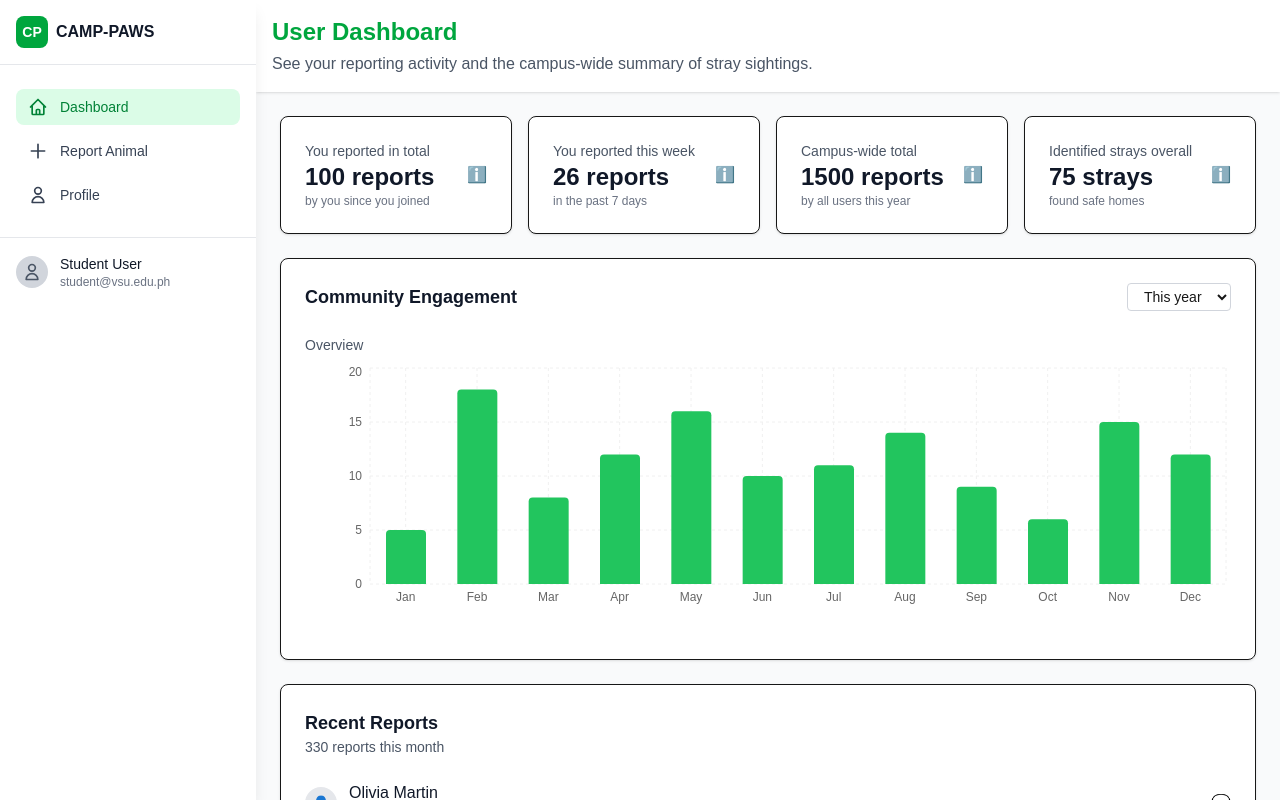
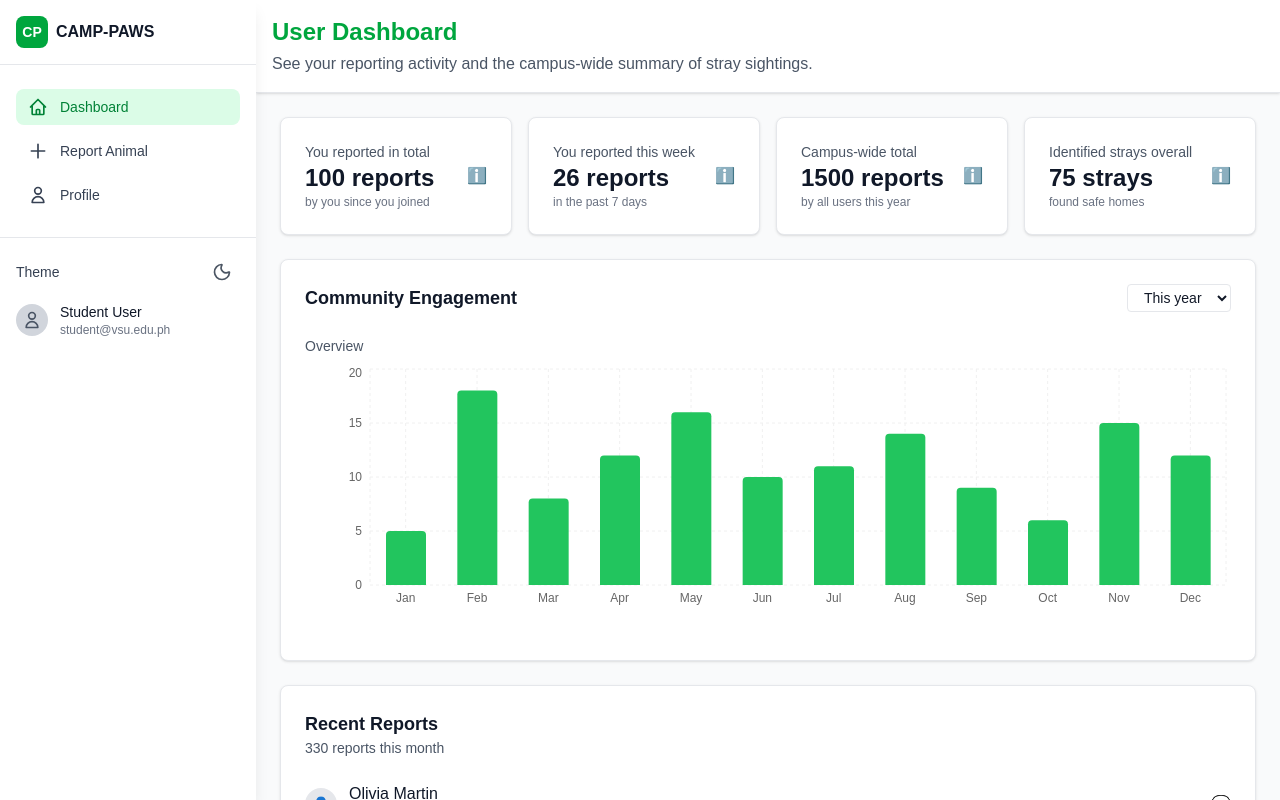
Before and after one commit to CSci-153-Web-Systems-and-Technologies/batch-2025-camp-paws-web, a Next.js app: page /user-dashboard in a window 1280 px wide. Built offline with nearby package versions, Linux system fonts and the light colour scheme.

Commit message:
feat: initial dark mode support integration

```diff
--- a/src/app/(dashboard)/components/HamburgerMenu.tsx
+++ b/src/app/(dashboard)/components/HamburgerMenu.tsx
@@ -9,7 +9,7 @@ export default function HamburgerMenu({ isOpen, onClick }: HamburgerMenuProps) {
   return (
     <button
       onClick={onClick}
-      className="lg:hidden relative p-2 rounded-md text-gray-600 hover:text-gray-900 hover:bg-gray-100 focus:outline-none focus:ring-2 focus:ring-green-500 transition-colors"
+      className="lg:hidden relative p-2 rounded-md text-gray-600 dark:text-gray-400 hover:text-gray-900 dark:hover:text-gray-100 hover:bg-gray-100 dark:hover:bg-gray-800 focus:outline-none focus:ring-2 focus:ring-green-500 transition-colors"
       aria-label="Toggle navigation menu"
     >
       <div className="w-6 h-6 flex flex-col justify-center items-center">
--- a/src/app/(dashboard)/components/Sidebar.tsx
+++ b/src/app/(dashboard)/components/Sidebar.tsx
@@ -2,6 +2,7 @@
 
 import Link from 'next/link';
 import { usePathname } from 'next/navigation';
+import { ThemeToggle } from '@/src/components/ThemeSwitcher';
 
 interface SidebarProps {
   isOpen: boolean;
@@ -105,23 +106,23 @@ export default function Sidebar({ isOpen, onClose, userRole = 'user' }: SidebarP
       {/* Sidebar */}
       <aside
         className={`
-          fixed lg:static inset-y-0 left-0 z-50 w-64 bg-white shadow-lg transform transition-transform duration-300 ease-in-out
+          fixed lg:static inset-y-0 left-0 z-50 w-64 bg-white dark:bg-gray-900 shadow-lg transform transition-transform duration-300 ease-in-out
           ${isOpen ? 'translate-x-0' : '-translate-x-full lg:translate-x-0'}
         `}
       >
         {/* Sidebar Header */}
-        <div className="flex items-center justify-between p-4 border-b border-gray-200">
+        <div className="flex items-center justify-between p-4 border-b border-gray-200 dark:border-gray-800">
           <div className="flex items-center space-x-2">
             <div className="w-8 h-8 bg-green-600 rounded-lg flex items-center justify-center">
               <span className="text-white font-bold text-sm">CP</span>
             </div>
-            <span className="font-bold text-gray-900">CAMP-PAWS</span>
+            <span className="font-bold text-gray-900 dark:text-gray-100">CAMP-PAWS</span>
           </div>
 
           {/* Close button for mobile */}
           <button
             onClick={onClose}
-            className="lg:hidden p-1 rounded-md text-gray-400 hover:text-gray-600 hover:bg-gray-100"
+            className="lg:hidden p-1 rounded-md text-gray-400 hover:text-gray-600 dark:hover:text-gray-200 hover:bg-gray-100 dark:hover:bg-gray-800"
           >
             <svg className="w-6 h-6" fill="none" stroke="currentColor" viewBox="0 0 24 24">
               <path strokeLinecap="round" strokeLinejoin="round" strokeWidth={2} d="M6 18L18 6M6 6l12 12" />
@@ -142,8 +143,8 @@ export default function Sidebar({ isOpen, onClose, userRole = 'user' }: SidebarP
                     className={`
                       flex items-center px-3 py-2 text-sm font-medium rounded-lg transition-colors
                       ${isActive
-                        ? 'bg-green-100 text-green-700'
-                        : 'text-gray-700 hover:bg-gray-100 hover:text-gray-900'
+                        ? 'bg-green-100 text-green-700 dark:bg-green-900/30 dark:text-green-400'
+                        : 'text-gray-700 hover:bg-gray-100 hover:text-gray-900 dark:text-gray-300 dark:hover:bg-gray-800 dark:hover:text-gray-100'
                       }
                     `}
                   >
@@ -157,16 +158,23 @@ export default function Sidebar({ isOpen, onClose, userRole = 'user' }: SidebarP
         </nav>
 
         {/* Sidebar Footer */}
-        <div className="p-4 border-t border-gray-200">
+        <div className="p-4 border-t border-gray-200 dark:border-gray-800 space-y-3">
+          {/* Theme Toggle */}
+          <div className="flex items-center justify-between">
+            <span className="text-sm font-medium text-gray-700 dark:text-gray-300">Theme</span>
+            <ThemeToggle />
+          </div>
+
+          {/* User Info */}
           <div className="flex items-center space-x-3">
-            <div className="w-8 h-8 bg-gray-300 rounded-full flex items-center justify-center">
-              <svg className="w-5 h-5 text-gray-600" fill="none" stroke="currentColor" viewBox="0 0 24 24">
+            <div className="w-8 h-8 bg-gray-300 dark:bg-gray-700 rounded-full flex items-center justify-center">
+              <svg className="w-5 h-5 text-gray-600 dark:text-gray-400" fill="none" stroke="currentColor" viewBox="0 0 24 24">
                 <path strokeLinecap="round" strokeLinejoin="round" strokeWidth={2} d="M16 7a4 4 0 11-8 0 4 4 0 018 0zM12 14a7 7 0 00-7 7h14a7 7 0 00-7-7z" />
               </svg>
             </div>
             <div className="flex-1 min-w-0">
-              <p className="text-sm font-medium text-gray-900 truncate">Student User</p>
-              <p className="text-xs text-gray-500 truncate">student@vsu.edu.ph</p>
+              <p className="text-sm font-medium text-gray-900 dark:text-gray-100 truncate">Student User</p>
+              <p className="text-xs text-gray-500 dark:text-gray-400 truncate">student@vsu.edu.ph</p>
             </div>
           </div>
         </div>
--- a/src/app/(dashboard)/layout.tsx
+++ b/src/app/(dashboard)/layout.tsx
@@ -80,22 +80,22 @@ export default function DashboardLayout({
   }, [isSidebarOpen]);
 
   return (
-    <div className="flex h-screen bg-gray-50">
+    <div className="flex h-screen bg-gray-50 dark:bg-gray-950">
       {/* Responsive Sidebar */}
       <Sidebar isOpen={isSidebarOpen} onClose={closeSidebar} userRole={userRole} />
 
       {/* Main Content Area */}
       <div className="flex-1 flex flex-col min-w-0">
         {/* Header with Hamburger Menu */}
-        <header className="bg-white shadow-sm p-4 flex items-center justify-between">
+        <header className="bg-white dark:bg-gray-900 shadow-sm p-4 flex items-center justify-between border-b border-gray-200 dark:border-gray-800">
           <div className="flex items-center space-x-4">
             {/* Hamburger Menu for Mobile */}
             <HamburgerMenu isOpen={isSidebarOpen} onClick={toggleSidebar} />
 
             <div>
-              <h1 className="text-xl sm:text-2xl font-bold text-green-600">{headerInfo.title}</h1>
+              <h1 className="text-xl sm:text-2xl font-bold text-green-600 dark:text-green-500">{headerInfo.title}</h1>
               {headerInfo.description && (
-                <p className="text-gray-600 mt-1 text-sm sm:text-base hidden sm:block">{headerInfo.description}</p>
+                <p className="text-gray-600 dark:text-gray-400 mt-1 text-sm sm:text-base hidden sm:block">{headerInfo.description}</p>
               )}
             </div>
           </div>
--- a/src/app/layout.tsx
+++ b/src/app/layout.tsx
@@ -1,8 +1,10 @@
 import type { Metadata } from "next";
 import { Geist, Geist_Mono } from "next/font/google";
 import "./globals.css";
+import "@/src/styles/theme.css";
 import "leaflet/dist/leaflet.css";
 import "react-datepicker/dist/react-datepicker.css";
+import { ThemeProvider } from "@/src/contexts/ThemeContext";
 
 const geistSans = Geist({
   variable: "--font-geist-sans",
@@ -29,7 +31,9 @@ export default function RootLayout({
       <body
         className={`${geistSans.variable} ${geistMono.variable} antialiased`}
       >
-        {children}
+        <ThemeProvider defaultTheme="system" storageKey="camp-paws-theme">
+          {children}
+        </ThemeProvider>
       </body>
     </html>
   );
--- a/src/styles/theme.css
+++ b/src/styles/theme.css
@@ -5,7 +5,6 @@
 
 @import "tailwindcss";
 
-@theme {
 :root {
   /* ===== Color Palette - Light Mode ===== */
 
@@ -151,10 +150,7 @@
   background-color: rgb(var(--color-background));
   color: rgb(var(--color-text-primary));
   font-feature-settings: "rlig" 1, "calt" 1;
-  }
-}
-
-/* Custom utility classes using theme variables */
+}/* Custom utility classes using theme variables */
 .bg-elevated {
   background-color: rgb(var(--color-background-elevated));
 }
```
Lines whose indentation alone changed are shown as unchanged.
